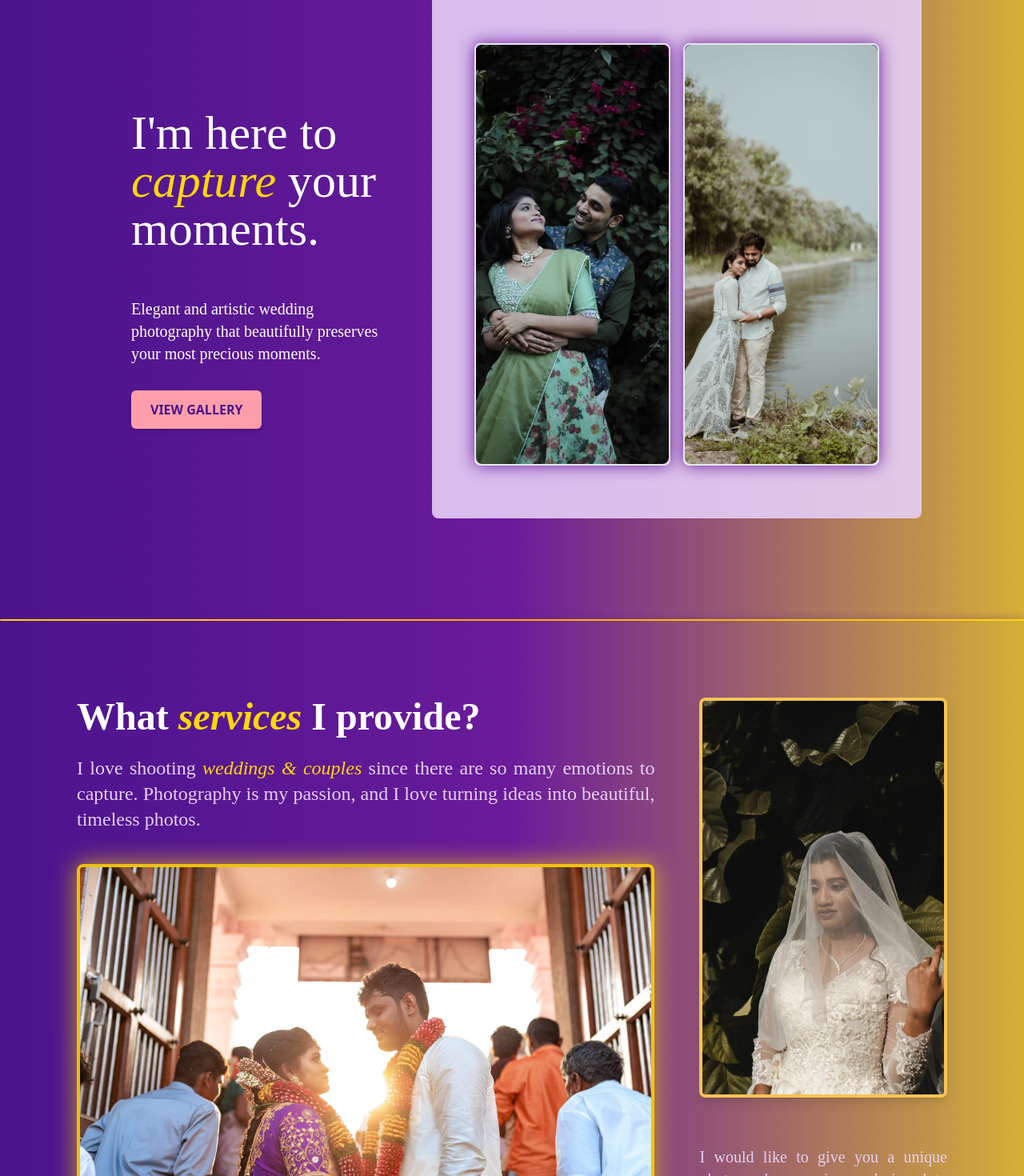
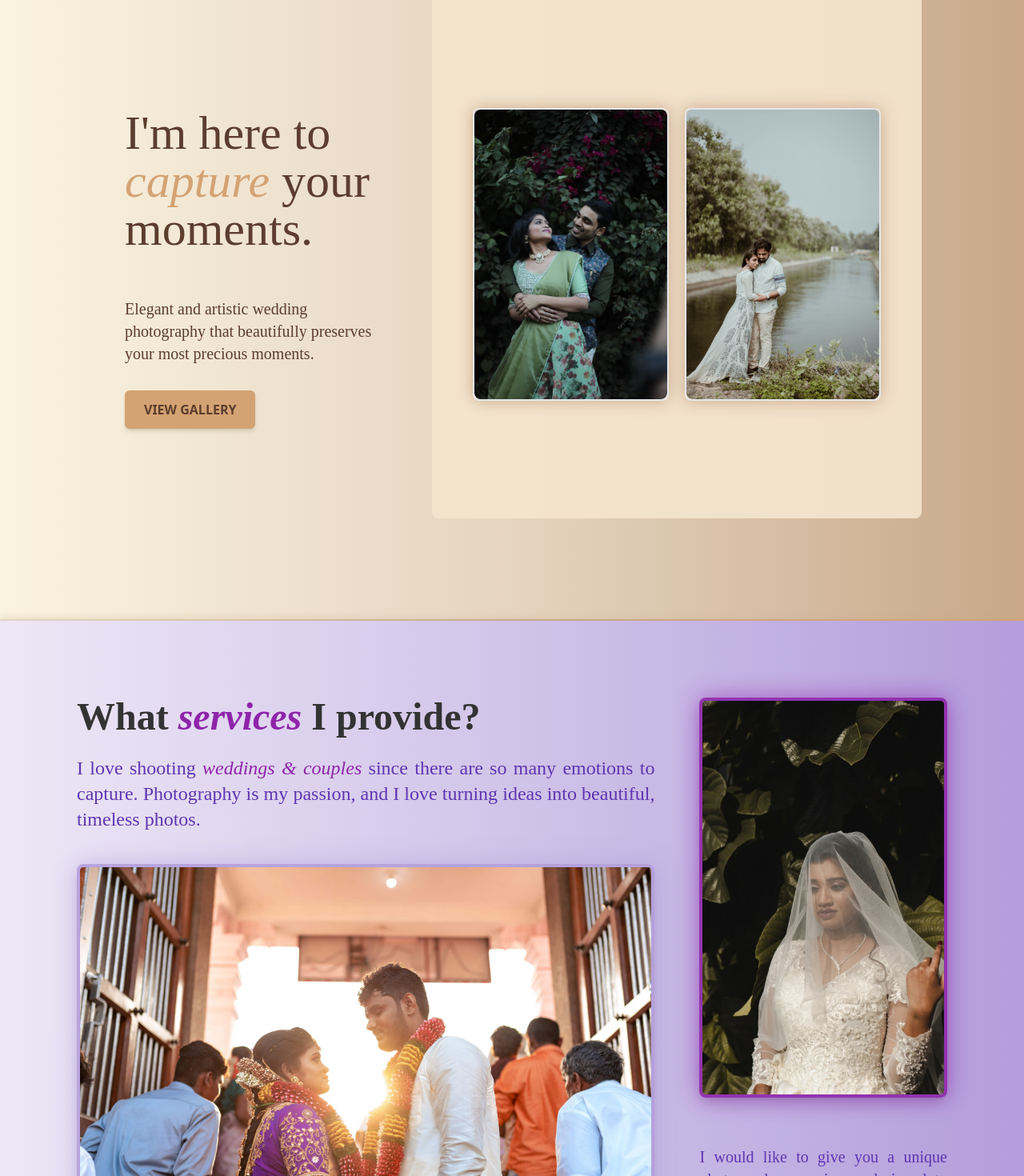
Before and after one commit to Thepauldinakaran/studioPick1, a React (Vite) app: page / in a window 1280 px wide. Shown: the part 220-1690 px from the top of the page at 80% size. Built offline with nearby package versions, Linux system fonts and the light colour scheme.

Commit message:
color change

```diff
--- a/package.json
+++ b/package.json
@@ -16,7 +16,8 @@
     "react": "^19.0.0",
     "react-dom": "^19.0.0",
     "react-icons": "^5.5.0",
-    "react-router-dom": "^7.2.0"
+    "react-router-dom": "^7.2.0",
+    "react-swipeable": "^7.0.2"
   },
   "devDependencies": {
     "@eslint/js": "^9.19.0",
--- a/src/components/Home.jsx
+++ b/src/components/Home.jsx
@@ -1,139 +1,112 @@
 import { motion } from "framer-motion";
-import React from "react";
+import React, { useState } from "react";
+import { useSwipeable } from "react-swipeable";
 
 const HomePage = () => {
-  const rightParentVariants = {
-    hidden: { opacity: 0, y: 20 },
-    visible: {
-      opacity: 1,
-      y: 0,
-      transition: { duration: 0.6, ease: "easeOut", staggerChildren: 0.3 },
-    },
-  };
+  const [currentImage, setCurrentImage] = useState(0);
+  const images = ["images/H2.JPG", "images/H1.png"];
 
-  const imageVariants = {
-    hidden: { opacity: 0, y: 50 },
-    visible: {
-      opacity: 1,
-      y: 0,
-      transition: { duration: 0.8, ease: "easeOut", delay: 0.3 },
-    },
-  };
-
-  const textVariants = {
-    hidden: { opacity: 0, y: 50 },
-    visible: {
-      opacity: 1,
-      y: 0,
-      transition: { duration: 0.7, ease: "easeOut", delay: 0.5 },
-    },
-  };
+  const handlers = useSwipeable({
+    onSwipedLeft: () => setCurrentImage((prev) => (prev + 1) % images.length),
+    onSwipedRight: () =>
+      setCurrentImage((prev) => (prev - 1 + images.length) % images.length),
+    preventScrollOnSwipe: true,
+    trackMouse: true,
+  });
 
   return (
     <div className="relative w-full min-h-screen pb-0 mb-0 overflow-hidden">
       <motion.div
         id="home"
         className="flex w-full min-h-screen flex-col h-full p-8 gap-4
-      bg-gradient-to-r from-[#4A148C] via-[#6A1B9A] to-[#D4AF37]
-      bg-cover bg-no-repeat shadow-[0px_0px_30px_5px_rgba(212,175,55,0.3)]
+      bg-gradient-to-r from-[#FAF3E0] via-[#E5D4C0] to-[#C8A888]
+      bg-cover bg-no-repeat shadow-[0px_0px_30px_5px_rgba(200,168,136,0.3)]
       sm:p-10 md:p-14 lg:flex-row lg:p-10 lg:pt-40 xl:p-32 xl:pt-52 2xl:p-44"
       >
         {/* Image Section */}
         <motion.div
-          variants={rightParentVariants}
-          initial="hidden"
-          whileInView="visible"
-          viewport={{ once: true, amount: 0.5 }}
-          className="flex gap-4 w-full h-[500px] sm:h-[550px] md:h-[600px] lg:h-[580px] xl:h-[660px] 2xl:h-[650px]
-        bg-[#E5CFF7] bg-opacity-90 rounded-lg
+          className="flex flex-col sm:flex-row justify-center items-center gap-5 w-full h-[500px] sm:h-[550px] md:h-[600px] lg:h-[580px] xl:h-[660px] 2xl:h-[650px]
+        bg-[#F5E6D0] bg-opacity-90 rounded-lg
         order-1 lg:order-2 items-center justify-center
-        mt-20 sm:mt-24 md:mt-24 lg:mt-0 xl:mt-0 2xl:mt-0 2xl:gap-10"
+        mt-20 sm:mt-24 md:mt-24 lg:mt-0 xl:mt-0 2xl:mt-0"
         >
-          {/* Image 1 with Soft Blended Border */}
-          <motion.div
-            variants={imageVariants}
-            initial="hidden"
-            whileInView="visible"
-            viewport={{ once: true, amount: 0.5 }}
-            className="w-[80%] sm:w-[45%] md:w-[40%] h-[80%] flex justify-center items-center overflow-hidden rounded-lg
-            border-2 bg-gradient-to-b from-[#4A148C] via-[#6A1B9A] to-[#E5CFF7]
-            shadow-[0_0_20px_#6A1B9A]"
+          {/* Large Screen - Two Images Centered */}
+          <div className="hidden sm:flex justify-center items-center gap-5">
+            <div
+              className="w-[40%] h-[80%] flex justify-center items-center overflow-hidden rounded-lg
+            border-2 bg-gradient-to-b from-[#C8A888] via-[#E5D4C0] to-[#F5E6D0]
+            shadow-[0_0_20px_#C8A888]"
             >
-            <motion.img
-              variants={imageVariants}
+              <img
                 src="images/H2.JPG"
                 alt="Wedding Photography"
                 className="w-full h-full object-cover rounded-lg"
               />
-          </motion.div>
+            </div>
 
-          {/* Image 2 with Soft Blended Border */}
-          <motion.div
-            variants={imageVariants}
-            initial="hidden"
-            whileInView="visible"
-            viewport={{ once: true, amount: 0.5 }}
-            className="hidden sm:flex w-[80%] sm:w-[45%] md:w-[40%] h-[80%] justify-center items-center overflow-hidden rounded-lg
-            border-2 bg-gradient-to-b from-[#4A148C] via-[#6A1B9A] to-[#E5CFF7]
-            shadow-[0_0_20px_#6A1B9A]"
+            <div
+              className="w-[40%] h-[80%] flex justify-center items-center overflow-hidden rounded-lg
+            border-2 bg-gradient-to-b from-[#C8A888] via-[#E5D4C0] to-[#F5E6D0]
+            shadow-[0_0_20px_#C8A888]"
             >
-            <motion.img
-              variants={imageVariants}
+              <img
                 src="images/H1.png"
                 alt="Wedding Moment"
                 className="w-full h-full object-cover rounded-lg"
               />
+            </div>
+          </div>
+
+          {/* Mobile - Swipeable Single Image */}
+          <div
+            className="sm:hidden w-full h-full flex justify-center items-center"
+            {...handlers}
+          >
+            <motion.div
+              key={currentImage}
+              initial={{ opacity: 0, x: 50 }}
+              animate={{ opacity: 1, x: 0 }}
+              exit={{ opacity: 0, x: -50 }}
+              transition={{ duration: 0.5 }}
+              className="w-[90%] h-[80%] flex justify-center items-center overflow-hidden rounded-lg
+              border-2 bg-gradient-to-b from-[#C8A888] via-[#E5D4C0] to-[#F5E6D0]
+              shadow-[0_0_20px_#C8A888]"
+            >
+              <img
+                src={images[currentImage]}
+                alt="Wedding Photography"
+                className="w-full h-full object-cover rounded-lg"
+              />
             </motion.div>
+          </div>
         </motion.div>
 
         {/* Text Section */}
         <motion.div
-          variants={textVariants}
-          initial="hidden"
-          whileInView="visible"
-          viewport={{ once: true, amount: 0.5 }}
           className="flex flex-col order-2 items-start justify-center px-6 py-6 gap-5
           lg:order-1 sm:w-full sm:px-10 md:w-[110%] md:px-9 lg:-translate-x-2 lg:w-[50%]
           xl:w-[60%] 2xl:w-[50%]"
         >
-          <motion.h1
-            variants={textVariants}
-            className="text-3xl font-subheading text-[#FFFFFF] leading-tight sm:text-4xl md:text-6xl lg:mt-9"
-          >
+          <motion.h1 className="text-3xl font-subheading text-[#5C3D2E] leading-tight sm:text-4xl md:text-6xl lg:mt-9">
             I'm here to{" "}
-            <em className="italic font-subheading text-[#FFD700]">capture </em>
+            <em className="italic font-subheading text-[#D4A373]">capture </em>{" "}
             your moments.
           </motion.h1>
 
-          <motion.p
-            variants={textVariants}
-            className="text-[#FFFFFF] font-body text-xl max-w-md sm:mt-6 lg:mt-9"
-          >
+          <motion.p className="text-[#5C3D2E] font-body text-xl max-w-md sm:mt-6 lg:mt-9">
             Elegant and artistic wedding photography that beautifully preserves
             your most precious moments.
           </motion.p>
 
           <motion.button
-            variants={{
-              hidden: { opacity: 0, y: -70 },
-              visible: {
-                opacity: 1,
-                y: 0,
-                transition: { duration: 0.4, ease: "linear" },
-              },
-            }}
-            initial="hidden"
-            whileInView="visible"
-            viewport={{ once: true, amount: 0.5 }}
-            id="gallery-btn"
             onClick={() => {
               const gallerySection = document.querySelector("#gallery");
               if (gallerySection) {
                 gallerySection.scrollIntoView({ behavior: "smooth" });
               }
             }}
-            className="mt-0 px-6 py-3 bg-[#FF9EAA] text-[#4A148C] font-semibold rounded-md lg:mt-3
-          transition-all duration-300 hover:bg-[#7D5A50] hover:-translate-y-1 shadow-md"
+            className="mt-0 px-6 py-3 bg-[#D4A373] text-[#5C3D2E] font-semibold rounded-md lg:mt-3
+          transition-all duration-300 hover:bg-[#C8A888] hover:-translate-y-1 shadow-md"
           >
             VIEW GALLERY
           </motion.button>
@@ -142,8 +115,8 @@ const HomePage = () => {
 
       {/* Bottom Line */}
       <motion.div
-        className="absolute bottom-0 left-0 w-full h-[2px] bg-gradient-to-r from-[#FFD700] via-[#FFAA00] to-[#FFD700]
-             shadow-[0_0_10px_#6A1B9A] rounded-full"
+        className="absolute bottom-0 left-0 w-full h-[2px] bg-gradient-to-r from-[#E5D4C0] via-[#C8A888] to-[#D4A373]
+             shadow-[0_0_10px_#C8A888] rounded-full"
         initial={{ width: "0%" }}
         whileInView={{ width: "100%" }}
         transition={{ duration: 1.8, ease: "easeInOut" }}
--- a/src/components/Service.jsx
+++ b/src/components/Service.jsx
@@ -47,11 +47,11 @@ const Services = () => {
       initial="hidden"
       whileInView="visible"
       viewport={{ once: true, amount: 0.5 }}
-      className="relative bg-gradient-to-r from-[#4A148C] via-[#6A1B9A] to-[#D4AF37]
-      text-white w-full h-full flex flex-col lg:flex-row items-center justify-center
-      p-6 sm:p-12 lg:p-24 gap-6 lg:gap-14 2xl:p-40 "
+      className="relative bg-gradient-to-r from-[#EDE7F6] via-[#D1C4E9] to-[#B39DDB]
+      text-[#333333] w-full h-full flex flex-col lg:flex-row items-center justify-center
+      p-6 sm:p-12 lg:p-24 gap-6 lg:gap-14 2xl:p-40"
     >
-      {/* Left Section - Text + Image (70%) */}
+      {/* Left Section - Text + Image */}
       <div className="w-full lg:w-[70%] h-auto lg:h-[700px] flex flex-col justify-between">
         {/* Text Content */}
         <motion.div
@@ -61,18 +61,18 @@ const Services = () => {
           viewport={{ once: true, amount: 0.5 }}
           className="space-y-6"
         >
-          <h2 className="text-2xl sm:text-4xl lg:text-5xl font-subheading font-semibold text-[#FFFFFF]">
-            What <em className="italic text-[#FFD700]">services</em> I provide?
+          <h2 className="text-2xl sm:text-4xl lg:text-5xl font-subheading font-semibold text-[#333333]">
+            What <em className="italic text-[#8E24AA]">services</em> I provide?
           </h2>
-          <p className="text-[#E5CFF7] text-base font-body sm:text-lg lg:text-2xl text-justify">
+          <p className="text-[#5E35B1] text-base font-body sm:text-lg lg:text-2xl text-justify">
             I love shooting{" "}
-            <em className="italic text-[#FFD700]">weddings & couples </em>
-            since there are so many emotions to capture. Photography is my
-            passion, and I love turning ideas into beautiful, timeless photos.
+            <em className="italic text-[#8E24AA]">weddings & couples</em> since
+            there are so many emotions to capture. Photography is my passion,
+            and I love turning ideas into beautiful, timeless photos.
           </p>
         </motion.div>
 
-        {/* Left Image with Animated Glowing Border */}
+        {/* Left Image with Soft Glowing Border */}
         <motion.div
           variants={leftImageVariants}
           initial="hidden"
@@ -81,14 +81,14 @@ const Services = () => {
           className="relative mt-6 lg:mt-10"
         >
           <motion.div
-            className="absolute inset-0 rounded-lg border-4 border-[#FFD700] animate-pulse"
+            className="absolute inset-0 rounded-lg border-4 border-[#B39DDB] animate-pulse"
             animate={{
               boxShadow: [
-                "0px 0px 10px rgba(255, 215, 0, 0.4)",
-                "0px 0px 20px rgba(255, 215, 0, 0.6)",
-                "0px 0px 30px rgba(255, 215, 0, 0.8)",
-                "0px 0px 20px rgba(255, 215, 0, 0.6)",
-                "0px 0px 10px rgba(255, 215, 0, 0.4)",
+                "0px 0px 10px rgba(179, 157, 219, 0.3)",
+                "0px 0px 20px rgba(179, 157, 219, 0.5)",
+                "0px 0px 30px rgba(179, 157, 219, 0.7)",
+                "0px 0px 20px rgba(179, 157, 219, 0.5)",
+                "0px 0px 10px rgba(179, 157, 219, 0.3)",
               ],
             }}
             transition={{ repeat: Infinity, duration: 2.5, ease: "easeInOut" }}
@@ -102,7 +102,7 @@ const Services = () => {
         </motion.div>
       </div>
 
-      {/* Right Section - Image + Text (30%) */}
+      {/* Right Section - Image + Text */}
       <div className="w-full lg:w-[30%] lg:h-[700px] flex flex-col justify-between items-center">
         {/* Right Image */}
         <motion.div
@@ -110,12 +110,26 @@ const Services = () => {
           initial="hidden"
           whileInView="visible"
           viewport={{ once: true, amount: 0.5 }}
-          className="w-full sm:w-full lg:w-full sm:h-[400px] lg:h-[500px] 2xl:h-[650px]"
+          className="w-full sm:w-full lg:w-full sm:h-[400px] lg:h-[500px] 2xl:h-[650px] relative"
         >
+          {/* Glowing Effect for Right Image */}
+          <motion.div
+            className="absolute inset-0 rounded-lg border-4 border-[#8E24AA] animate-pulse"
+            animate={{
+              boxShadow: [
+                "0px 0px 10px rgba(142, 36, 170, 0.3)",
+                "0px 0px 20px rgba(142, 36, 170, 0.5)",
+                "0px 0px 30px rgba(142, 36, 170, 0.7)",
+                "0px 0px 20px rgba(142, 36, 170, 0.5)",
+                "0px 0px 10px rgba(142, 36, 170, 0.3)",
+              ],
+            }}
+            transition={{ repeat: Infinity, duration: 2.5, ease: "easeInOut" }}
+          />
           <img
             src="images/ser2.png"
             alt="Couple Portrait"
-            className="w-full h-full object-cover rounded-lg shadow-lg border-4 border-[#F6C453]"
+            className="w-full h-full object-cover rounded-lg shadow-lg border-4 border-transparent"
           />
         </motion.div>
 
@@ -125,7 +139,7 @@ const Services = () => {
           initial="hidden"
           whileInView="visible"
           viewport={{ once: true, amount: 0.5 }}
-          className="text-[#E5CFF7] text-base font-body sm:text-lg lg:text-xl
+          className="text-[#5E35B1] text-base font-body sm:text-lg lg:text-xl
           mt-6 sm:mt-8 md:mt-10 lg:mt-12 xl:mt-14 2xl:mt-6 text-justify"
         >
           I would like to give you a unique photography experience, designed to
@@ -136,8 +150,8 @@ const Services = () => {
 
       {/* Animated Bottom Border with Wavy Effect */}
       <motion.div
-        className="absolute bottom-0 left-0 w-full h-[2px] bg-gradient-to-r from-[#FFD700] via-[#FFAA00] to-[#FFD700]
-                  shadow-[0_0_10px_#FFD700] rounded-full"
+        className="absolute bottom-0 left-0 w-full h-[2px] bg-gradient-to-r from-[#B39DDB] via-[#8E24AA] to-[#B39DDB]
+                  shadow-[0_0_10px_#B39DDB] rounded-full"
         initial={{ width: "0%" }}
         whileInView={{ width: "100%" }}
         transition={{ duration: 1.8, ease: "easeInOut" }}
```
Also changed, not shown: 1 other file (tests, documents, lock files or other folders). Lines whose indentation alone changed are shown as unchanged.
